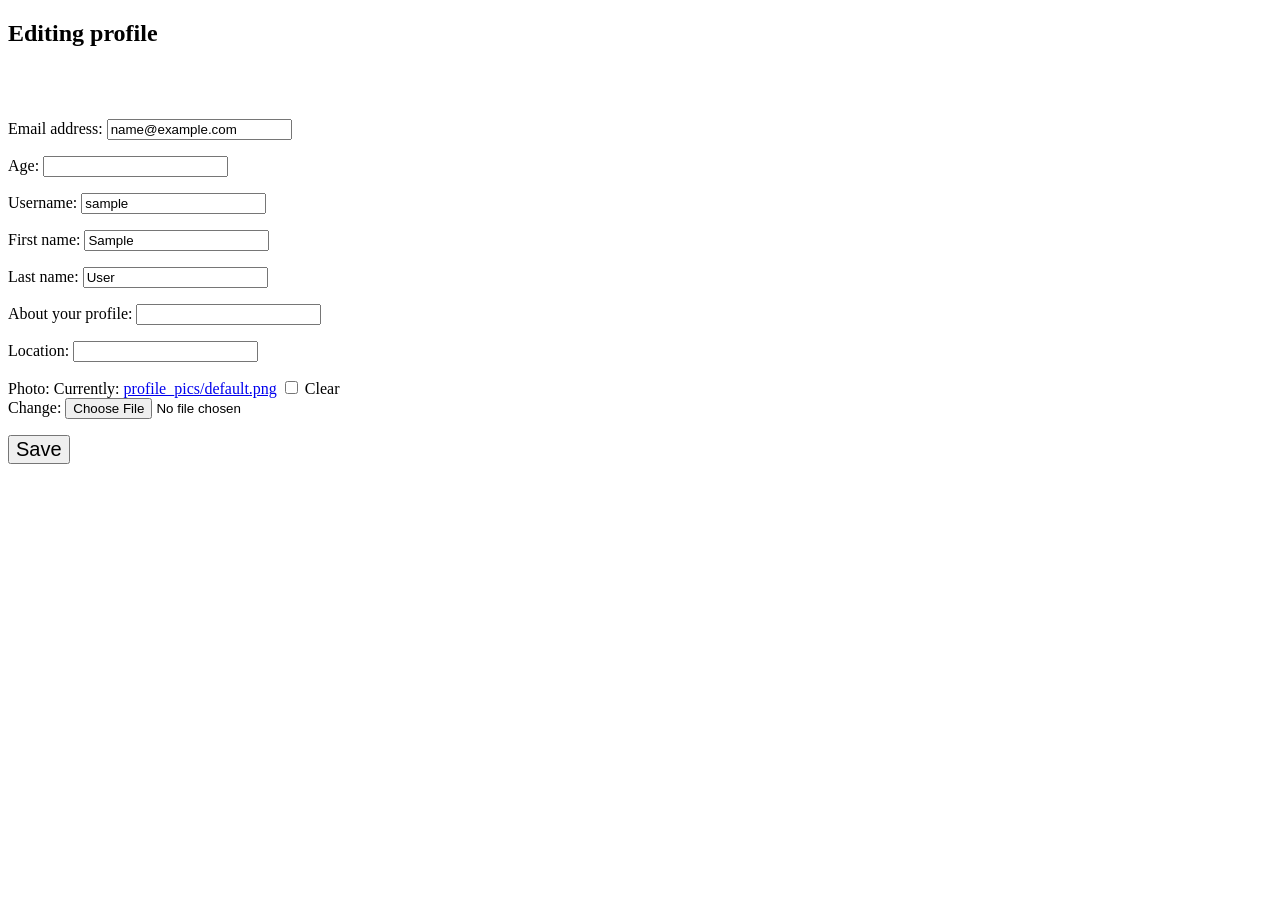
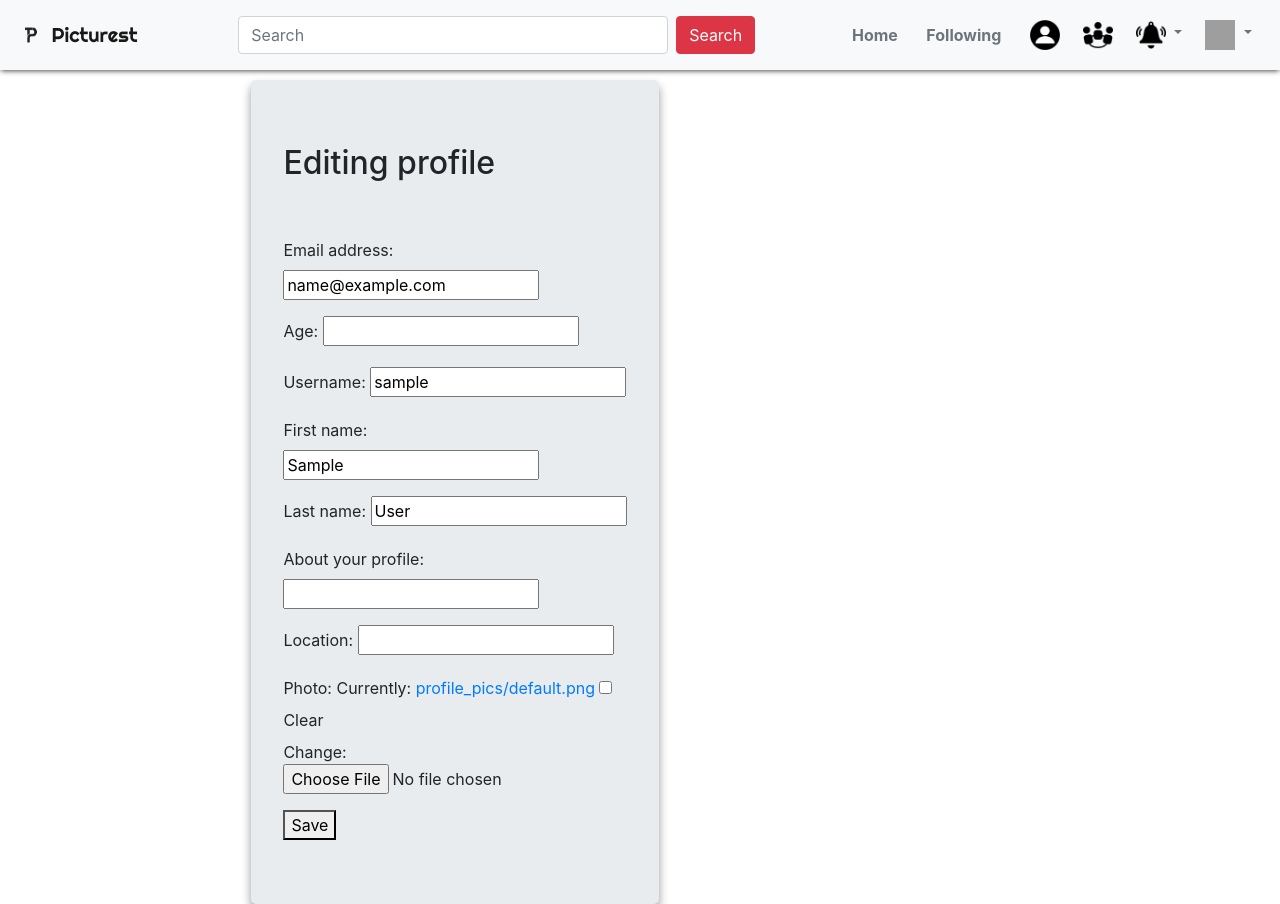
Before and after one commit to UB-ES-19/A4-Picturest, a Django app: page /profile/edit/ in a window 1280 px wide. Before the commit the page ends 464 px from the top, so only its background shows below. Run offline with Django 3.2, Linux system fonts and the light colour scheme; the visitor is signed in with stand-in values (Sample User, id 1); some libraries are stand-ins or nearby versions; grey boxes are pictures that could not be loaded.

Commit message:
Empezado front opcional de Editar perfil. He encontrado un problema con los iconos de la navbar y es que no se actualizan.

```diff
--- a/templates/Picturest/edit_profile.html
+++ b/templates/Picturest/edit_profile.html
@@ -1,23 +1,9 @@
-<!DOCTYPE html>
-<html lang="en">
+{% extends 'Picturest/navbar_PicBase.html' %}
+{% block title %}Home{% endblock %}
+{% block content %}
 
-<head>
-    <meta charset="UTF-8">
-    <title>Title</title>
-    <style>
-        body {
-            margin-top: 20px;
-        }
-
-        .button {
-            font-size: 20px;
-        }
-    </style>
-</head>
-
-<body>
-
-
+ <div style="margin-left: 13vw; height: 2em; margin-top: 1em;">
+     <div class="jumbotron" style="width: min-content; height: min-content; box-shadow:0 6px 10px 0 rgba(0, 0, 0, 0.4);">
         <h2> Editing profile </h2>
         </br></br>
 
@@ -26,8 +12,7 @@
             {{ form.as_p }}
             <button class="button" type="submit">Save</button>
         </form>
+     </div>
+ </div>
 
-
-</body>
-
-</html>
+{% endblock %}
```
Lines whose indentation alone changed are shown as unchanged.
